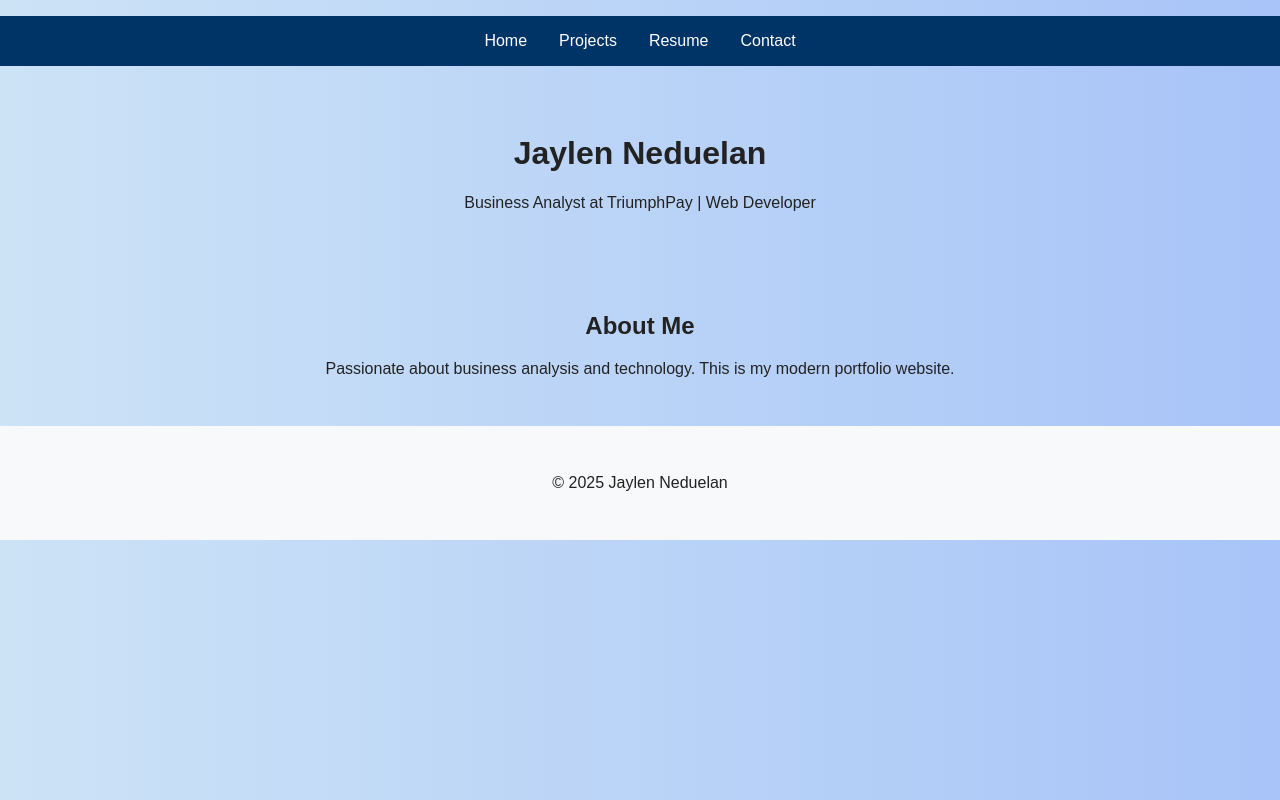
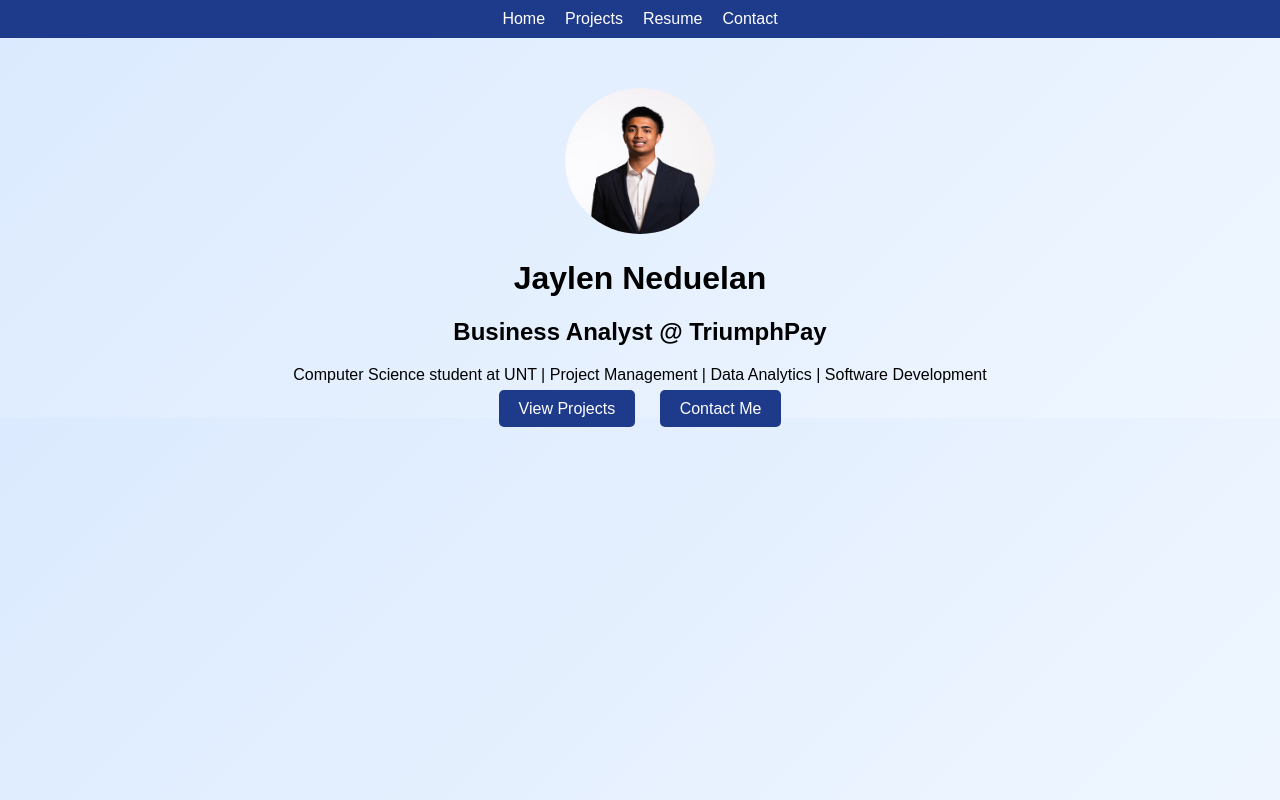
Before and after one commit to jneduelan/portfolio-website-CSCE3420, a plain HTML site: page index.html in a window 1280 px wide. Drawn offline with Linux system fonts and the light colour scheme; files that its build step writes are made by us from their sources.

Commit message:
Add files via upload

```diff
--- /dev/null
+++ b/css/styles.css
@@ -0,0 +1,40 @@
+
+body {
+  font-family: Arial, sans-serif;
+  background: linear-gradient(135deg, #dbeafe, #eff6ff);
+  margin: 0;
+  padding: 0;
+}
+
+.navbar {
+  background-color: #1e3a8a;
+  color: white;
+  display: flex;
+  justify-content: center;
+  gap: 20px;
+  padding: 10px;
+}
+
+.navbar a {
+  color: white;
+  text-decoration: none;
+}
+
+.hero {
+  text-align: center;
+  margin-top: 50px;
+}
+
+.profile-img {
+  width: 150px;
+  border-radius: 50%;
+}
+
+.btn {
+  background-color: #1e3a8a;
+  color: white;
+  padding: 10px 20px;
+  text-decoration: none;
+  margin: 10px;
+  border-radius: 5px;
+}
--- a/index.html
+++ b/index.html
@@ -3,31 +3,27 @@
 <html lang="en">
 <head>
   <meta charset="UTF-8">
-  <meta name="viewport" content="width=device-width, initial-scale=1">
+  <meta name="viewport" content="width=device-width, initial-scale=1.0">
   <title>Jaylen Neduelan Portfolio</title>
   <link rel="stylesheet" href="css/styles.css">
 </head>
 <body>
-  <nav>
-    <ul>
-      <li><a href="index.html">Home</a></li>
-      <li><a href="projects.html">Projects</a></li>
-      <li><a href="resume.html">Resume</a></li>
-      <li><a href="contact.html">Contact</a></li>
-    </ul>
+  <nav class="navbar">
+    <a href="index.html">Home</a>
+    <a href="projects.html">Projects</a>
+    <a href="resume.html">Resume</a>
+    <a href="contact.html">Contact</a>
   </nav>
-  <header>
+  <header class="hero">
+    <img src="images/Jaylen-neduelan-Headshot.jpg" alt="Jaylen Neduelan" class="profile-img">
     <h1>Jaylen Neduelan</h1>
-    <p>Business Analyst at TriumphPay | Web Developer</p>
+    <h2>Business Analyst @ TriumphPay</h2>
+    <p>Computer Science student at UNT | Project Management | Data Analytics | Software Development</p>
+    <div class="buttons">
+      <a href="projects.html" class="btn">View Projects</a>
+      <a href="contact.html" class="btn">Contact Me</a>
+    </div>
   </header>
-  <main>
-    <section>
-      <h2>About Me</h2>
-      <p>Passionate about business analysis and technology. This is my modern portfolio website.</p>
-    </section>
-  </main>
-  <footer>
-    <p>© 2025 Jaylen Neduelan</p>
-  </footer>
+  <script src="js/script.js"></script>
 </body>
 </html>
--- /dev/null
+++ b/js/script.js
@@ -0,0 +1,2 @@
+
+// Future JS animations or enhancements
```
Also changed, not shown: contact.html (+16 -15 lines), projects.html (+14 -15 lines), resume.html (+15 -15 lines), images/Jaylen-neduelan-Headshot.jpg (added), 1 other file.
